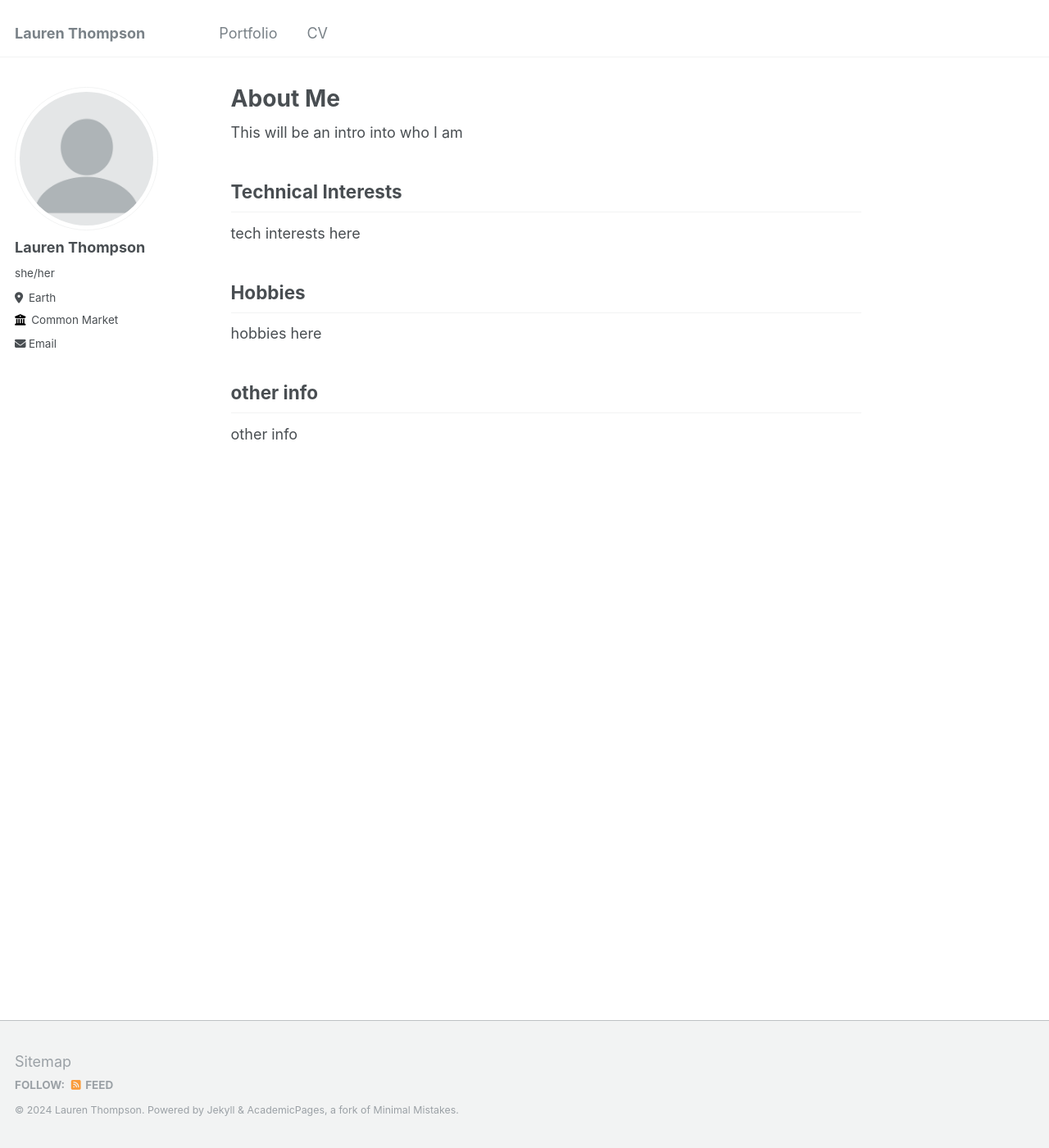
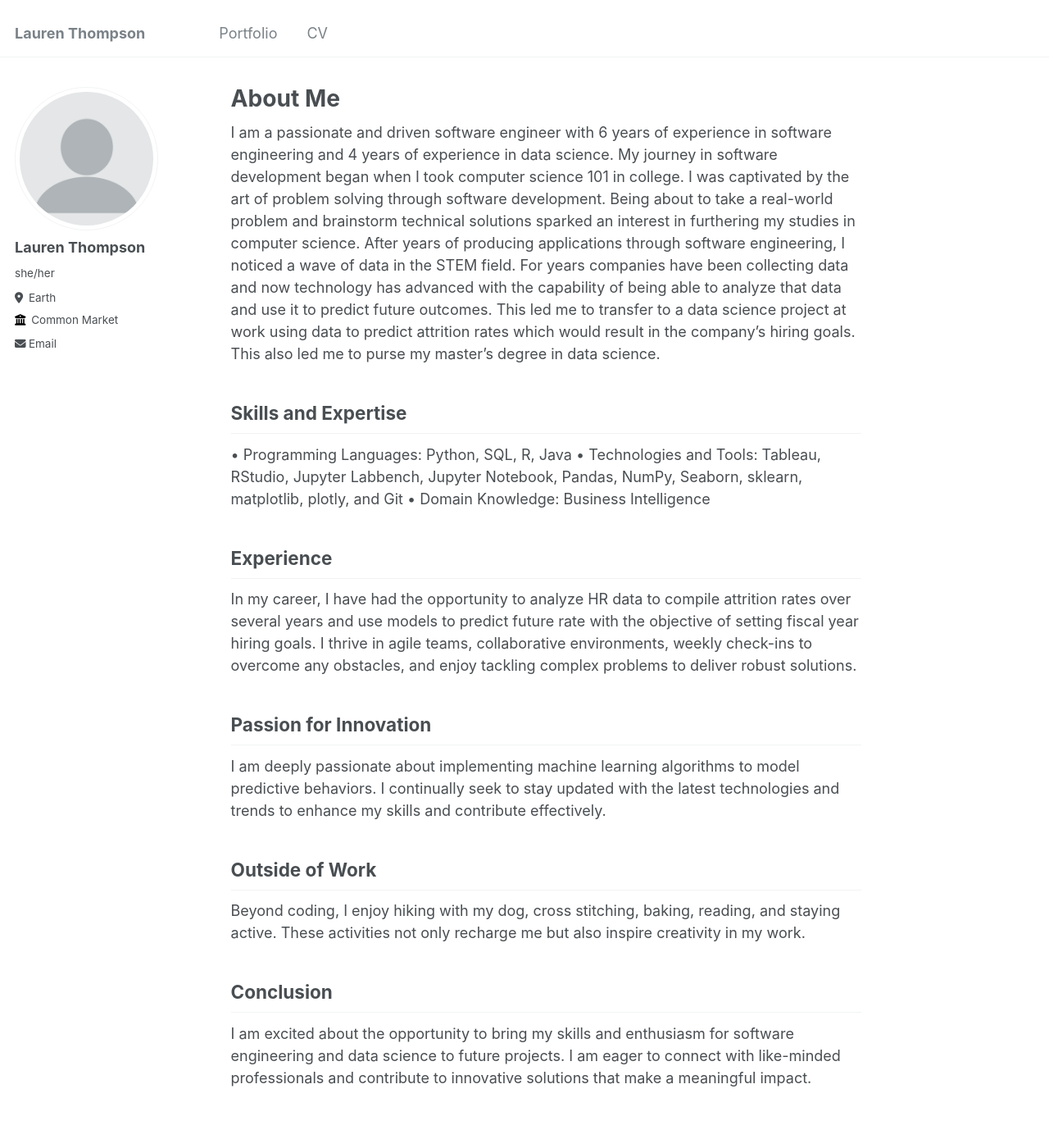
Before and after one commit to laurenthompson4477/Portfolio.github.io, a Jekyll site: the page built from _pages/about.md, in a window 1280 px wide and 1400 px high. Shown: the whole window at 82% size. Built offline with Jekyll 4.4.1, drawn with Linux system fonts in a browser that asks for light colours.

Commit message:
Update about.md

```diff
--- a/_pages/about.md
+++ b/_pages/about.md
@@ -7,21 +7,26 @@ redirect_from:
   - /about.html
 ---
 
+I am a passionate and driven software engineer with 6 years of experience in software engineering and 4 years of experience in data science. My journey in software development began when I took computer science 101 in college. I was captivated by the art of problem solving through software development. Being about to take a real-world problem and brainstorm technical solutions sparked an interest in furthering my studies in computer science. After years of producing applications through software engineering, I noticed a wave of data in the STEM field. For years companies have been collecting data and now technology has advanced with the capability of being able to analyze that data and use it to predict future outcomes. This led me to transfer to a data science project at work using data to predict attrition rates which would result in the company’s hiring goals. This also led me to purse my master’s degree in data science.
 
+Skills and Expertise
+------
+•	Programming Languages: Python, SQL, R, Java
+•	Technologies and Tools: Tableau, RStudio, Jupyter Labbench, Jupyter Notebook, Pandas, NumPy, Seaborn, sklearn, matplotlib, plotly, and Git
+•	Domain Knowledge: Business Intelligence
 
-This will be an intro into who I am
+Experience
+------
+In my career, I have had the opportunity to analyze HR data to compile attrition rates over several years and use models to predict future rate with the objective of setting fiscal year hiring goals. I thrive in agile teams, collaborative environments, weekly check-ins to overcome any obstacles, and enjoy tackling complex problems to deliver robust solutions.
 
+Passion for Innovation
+------
+I am deeply passionate about implementing machine learning algorithms to model predictive behaviors. I continually seek to stay updated with the latest technologies and trends to enhance my skills and contribute effectively.
 
-Technical Interests
+Outside of Work
 ------
-tech interests here
+Beyond coding, I enjoy hiking with my dog, cross stitching, baking, reading, and staying active. These activities not only recharge me but also inspire creativity in my work.
 
-Hobbies
+Conclusion
 ------
-
-hobbies here
-
-
-other info
-------
-other info
+I am excited about the opportunity to bring my skills and enthusiasm for software engineering and data science to future projects. I am eager to connect with like-minded professionals and contribute to innovative solutions that make a meaningful impact.
```
